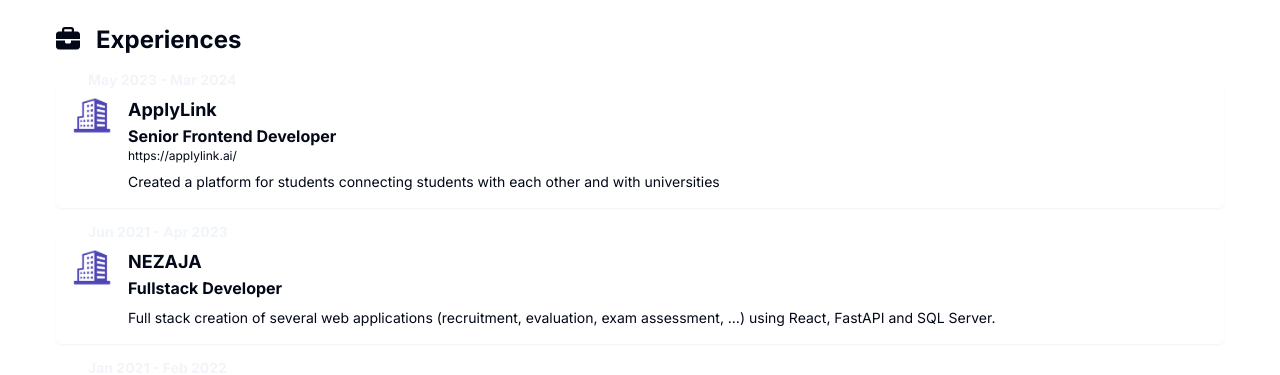
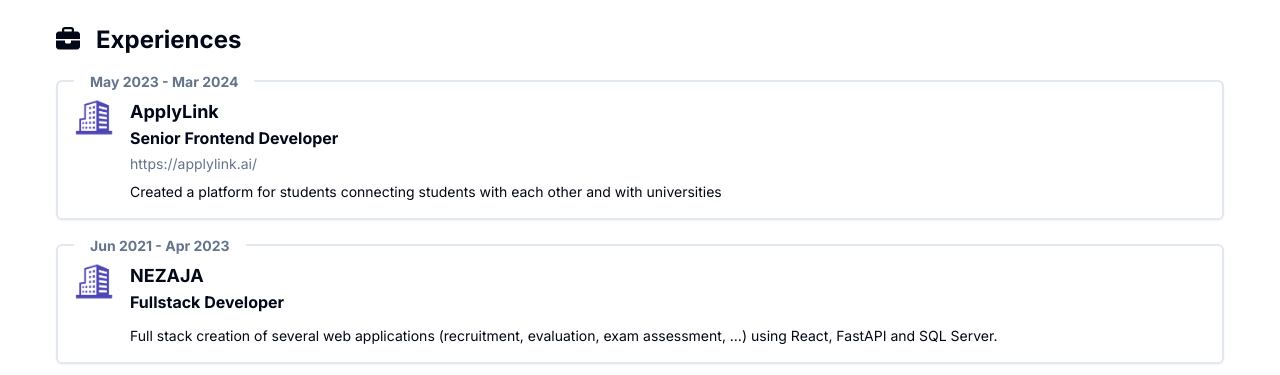
Before and after one commit to doiali/portfolio, a Next.js app: page /about in a window 1280 px wide. Shown: the part 433-808 px from the top of the page. Built offline with nearby package versions, Linux system fonts and the light colour scheme.

Commit message:
fix: timeline styles

```diff
--- a/src/components/common/ExperienceList.tsx
+++ b/src/components/common/ExperienceList.tsx
@@ -22,7 +22,7 @@ export function ExperienceItem({ data }: { data: Experience; }) {
   return (
     <TimelineBox>
       <TimelineDateRange startDate={startDate} endDate={endDate} />
-      <div className="text-bodySecondary flex items-start gap-4">
+      <div className="flex items-start gap-4">
         <LinkOrBox href={company?.link} target="_blank" className="shrink-0">
           <ImageWithFallback
             src={company?.logo}
@@ -41,7 +41,7 @@ export function ExperienceItem({ data }: { data: Experience; }) {
             </LinkOrBox>
           </h3>
           <h4 className="text-base font-bold">{title}</h4>
-          <p className="text-xs flex flex-col mb-2">
+          <p className="text-sm text-muted-foreground flex flex-col mb-2 mt-1">
             {links?.map(link => (
               <Link key={link} href={link} target="_blank">{link}</Link>
             ))}
--- a/src/components/common/TimelineDateRange.tsx
+++ b/src/components/common/TimelineDateRange.tsx
@@ -11,7 +11,7 @@ export default function TimelineDateRange({ startDate, endDate, date }: {
   const end = endDate ? new Date(endDate) : new Date();
   return (
     <div className="absolute inline-flex top-0 rounded-md -translate-y-1/2 bg-paper">
-      <span className="bg-secondary/5 px-4 text-sm font-bold text-secondary">
+      <span className="bg-background px-4 text-sm font-bold text-muted-foreground">
         {start && formatDateRange(start, end)}
         {!start && date && formatYMDate(new Date(date))}
       </span>
--- a/src/components/common/TimelineSection.tsx
+++ b/src/components/common/TimelineSection.tsx
@@ -20,7 +20,7 @@ export default function TimelineSection({ title, icon, children }: {
 
 export function TimelineBox({ children }: { children: React.ReactNode; }) {
   return (
-    <div className="relative p-4 rounded-md bg-paper shadow-sm">
+    <div className="relative p-4 rounded-md border-2 shadow-sm">
       {children}
     </div>
   );
```
